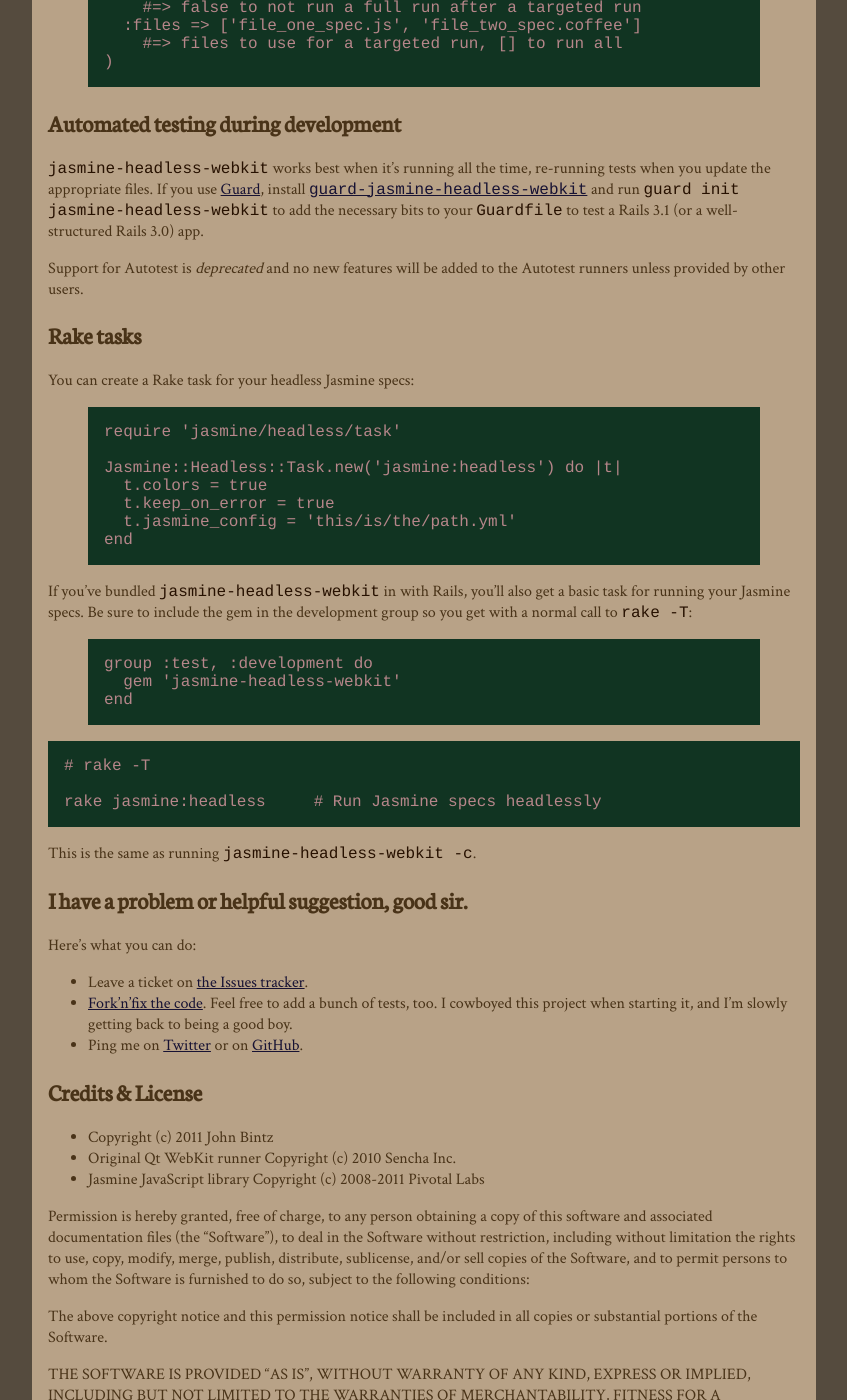
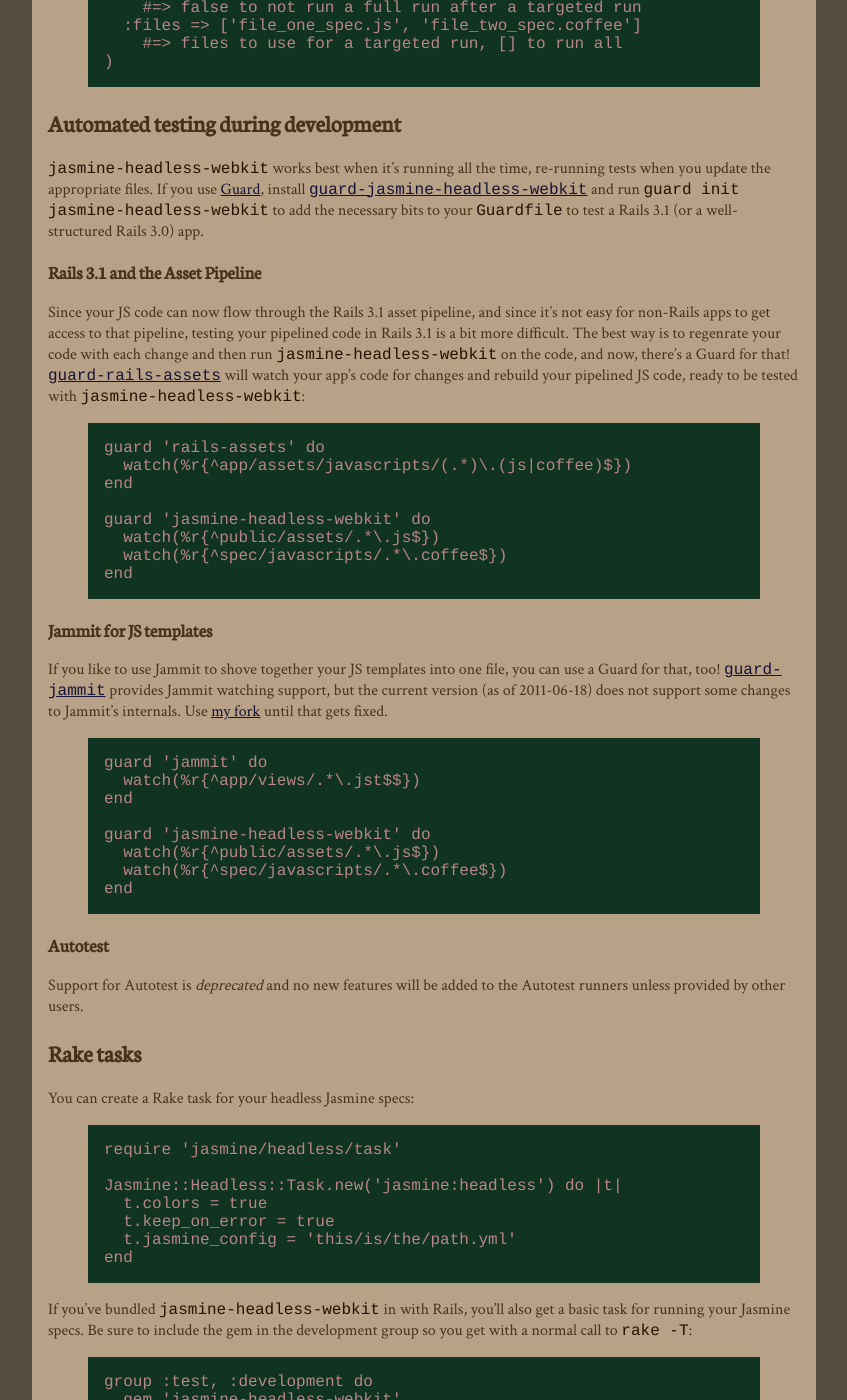
Before and after one commit to johnbintz/jasmine-headless-webkit, a Jekyll site: the page built from index.md, in a window 1280 px wide and 1400 px high, scrolled down 5253 px. Shown: the whole window, without its empty margins (216-1063 px from the left). Built offline with Jekyll 4.4.1, drawn with Linux system fonts in a browser that asks for light colours; Markdown is read by kramdown in place of the engine named in the settings.

Commit message:
update for new guards

```diff
--- a/index.md
+++ b/index.md
@@ -258,6 +258,43 @@
 If you use [Guard](https://github.com/guard/guard/), install [`guard-jasmine-headless-webkit`](http://github.com/guard/guard-jasmine-headless-webkit/)
 and run `guard init jasmine-headless-webkit` to add the necessary bits to your `Guardfile` to test a Rails 3.1 (or a well-structured Rails 3.0) app.
 
+### Rails 3.1 and the Asset Pipeline
+
+Since your JS code can now flow through the Rails 3.1 asset pipeline, and since it's not easy for non-Rails apps to get access to that pipeline,
+testing your pipelined code in Rails 3.1 is a bit more difficult. The best way is to regenrate your code with each change and then run
+`jasmine-headless-webkit` on the code, and now, there's a Guard for that! [`guard-rails-assets`](http://github.com/dnagir/guard-rails-assets) will watch
+your app's code for changes and rebuild your pipelined JS code, ready to be tested with `jasmine-headless-webkit`:
+
+{% highlight ruby %}
+guard 'rails-assets' do
+  watch(%r{^app/assets/javascripts/(.*)\.(js|coffee)$})
+end
+
+guard 'jasmine-headless-webkit' do
+  watch(%r{^public/assets/.*\.js$})
+  watch(%r{^spec/javascripts/.*\.coffee$})
+end
+{% endhighlight %}
+
+### Jammit for JS templates
+
+If you like to use Jammit to shove together your JS templates into one file, you can use a Guard for that, too! [`guard-jammit`](http://github.com/guard/guard-jammit)
+provides Jammit watching support, but the current version (as of 2011-06-18) does not support some changes to Jammit's internals. Use [my fork](http://github.com/johnbintz/guard-jammit)
+until that gets fixed.
+
+{% highlight ruby %}
+guard 'jammit' do
+  watch(%r{^app/views/.*\.jst$$})
+end
+
+guard 'jasmine-headless-webkit' do
+  watch(%r{^public/assets/.*\.js$})
+  watch(%r{^spec/javascripts/.*\.coffee$})
+end
+{% endhighlight %}
+
+### Autotest
+
 Support for Autotest is *deprecated* and no new features will be added to the Autotest runners unless provided by other users.
 
 ## Rake tasks
```
